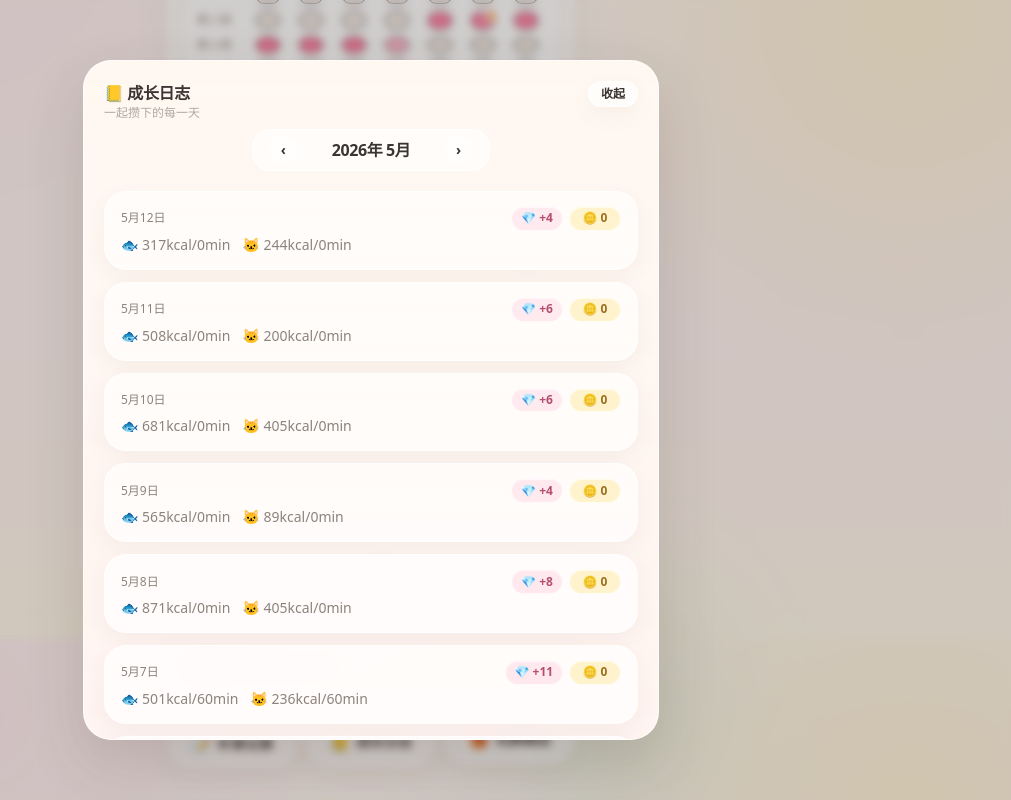
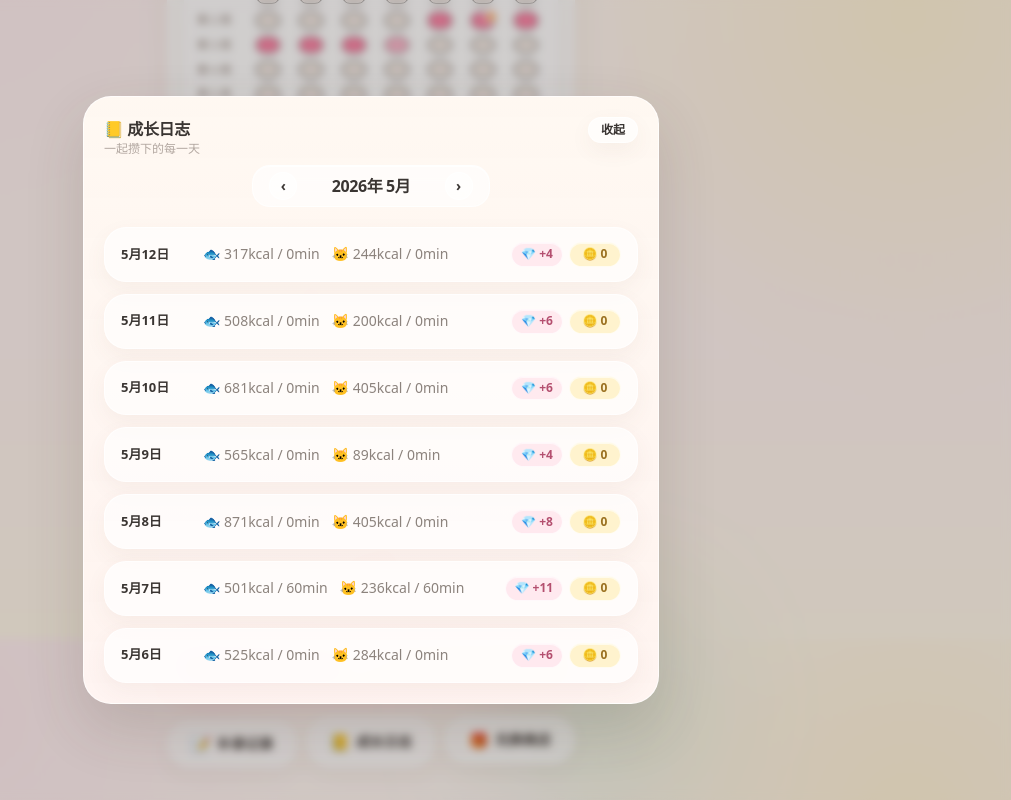
Before and after one commit to JIDAIN/couple_better_game, a Next.js app: page / in a window 1280 px wide. Both pictures are taken after a click on the button "📒 成长日志". Shown: the part 961-1761 px from the top of the page, without its empty margins (269-1280 px from the left). Built offline with nearby package versions, Linux system fonts and the light colour scheme.

Commit message:
Fix hydration and record layouts

```diff
--- a/components/home/EncouragementQuote.tsx
+++ b/components/home/EncouragementQuote.tsx
@@ -1,31 +1,13 @@
 "use client";
 
-import { useState } from "react";
-
-const quotes = [
-  "今天也是一起发光的一天 ✨",
-  "坚持不是惩罚，而是一起成长 ❤️",
-  "小小进步，也值得获得宝石 💎",
-  "慢慢来，你们在并肩走得很稳 🌙",
-  "没有满分也没关系，有彼此就很加分 🫧",
-  "把今天轻轻放进回忆里，明天继续冒险 🎀",
-];
-
 export function EncouragementQuote() {
-  const [text] = useState(
-    () => quotes[Math.floor(Math.random() * quotes.length)],
-  );
-
   return (
-    <section
-      className="ui-card-soft ui-card-main text-center"
-      aria-label="今日鼓励"
-    >
+    <section className="ui-card-soft ui-card-main text-center" aria-label="今日鼓励">
       <p className="text-[10px] font-semibold tracking-[0.16em] ui-text-primary">
         今日小纸条
       </p>
       <p className="mt-2 text-[14px] font-semibold leading-relaxed ui-text-main">
-        {text}
+        坚持不是惩罚，而是一起成长 ❤️
       </p>
     </section>
   );
--- a/components/home/ExchangeShop.tsx
+++ b/components/home/ExchangeShop.tsx
@@ -663,13 +663,6 @@ export function ExchangeShop() {
                           {record.date}
                         </p>
                         <div className="flex shrink-0 items-center gap-1.5">
-                          <span
-                            className={`ui-badge ui-price-pill text-[10px] tabular-nums ${getCategoryChipClass(
-                              record.resourceKind,
-                            )}`}
-                          >
-                            {recordPriceLabel(record.price, record.resourceKind)}
-                          </span>
                           <button
                             type="button"
                             onClick={() => openEditRecord(record.id)}
@@ -689,10 +682,19 @@ export function ExchangeShop() {
                           </button>
                         </div>
                       </div>
-                      <p className="mt-1 truncate text-[12px] font-semibold ui-text-main">
-                        {record.icon} {record.category}
-                        {record.remark ? ` · ${record.remark}` : ""}
-                      </p>
+                      <div className="mt-1.5 flex items-center justify-between gap-2">
+                        <p className="min-w-0 truncate text-[12px] font-semibold ui-text-main">
+                          {record.icon} {record.category}
+                          {record.remark ? ` · ${record.remark}` : ""}
+                        </p>
+                        <span
+                          className={`ui-badge ui-price-pill shrink-0 text-[10px] tabular-nums ${getCategoryChipClass(
+                            record.resourceKind,
+                          )}`}
+                        >
+                          {recordPriceLabel(record.price, record.resourceKind)}
+                        </span>
+                      </div>
                     </article>
                   ))}
                 </div>
--- a/components/home/GrowthLog.tsx
+++ b/components/home/GrowthLog.tsx
@@ -45,11 +45,19 @@ function formatCoinDelta(value: number) {
 function LogCard({ entry }: { entry: GrowthLogEntry }) {
   return (
     <article className="record-item">
-      <div className="flex items-center justify-between gap-2">
-        <p className="text-xs font-medium ui-text-muted">
+      <div className="grid grid-cols-[4.25rem_minmax(0,1fr)_auto] items-center gap-2.5 sm:grid-cols-[4.5rem_minmax(0,1fr)_auto]">
+        <p className="truncate text-[13px] font-semibold ui-text-main">
           {formatMonthDay(entry.recordDate)}
         </p>
-        <div className="flex shrink-0 flex-wrap items-center justify-end gap-1.5">
+        <div className="flex min-w-0 flex-wrap items-center gap-x-3 gap-y-1 text-sm ui-text-muted">
+          <span className="whitespace-nowrap">
+            🐟 {entry.fish.deficit}kcal / {entry.fish.minutes}min
+          </span>
+          <span className="whitespace-nowrap">
+            🐱 {entry.cat.deficit}kcal / {entry.cat.minutes}min
+          </span>
+        </div>
+        <div className="flex shrink-0 items-center gap-1.5">
           <span className="ui-price-pill ui-chip-primary text-[10px] tabular-nums">
             💎 +{totalGems(entry)}
           </span>
@@ -57,11 +65,6 @@ function LogCard({ entry }: { entry: GrowthLogEntry }) {
             🪙 {formatCoinDelta(entry.coins)}
           </span>
         </div>
-      </div>
-
-      <div className="mt-1 flex flex-wrap items-center gap-x-3 gap-y-1 text-sm ui-text-muted">
-        <span>🐟 {entry.fish.deficit}kcal/{entry.fish.minutes}min</span>
-        <span>🐱 {entry.cat.deficit}kcal/{entry.cat.minutes}min</span>
       </div>
     </article>
   );
```
